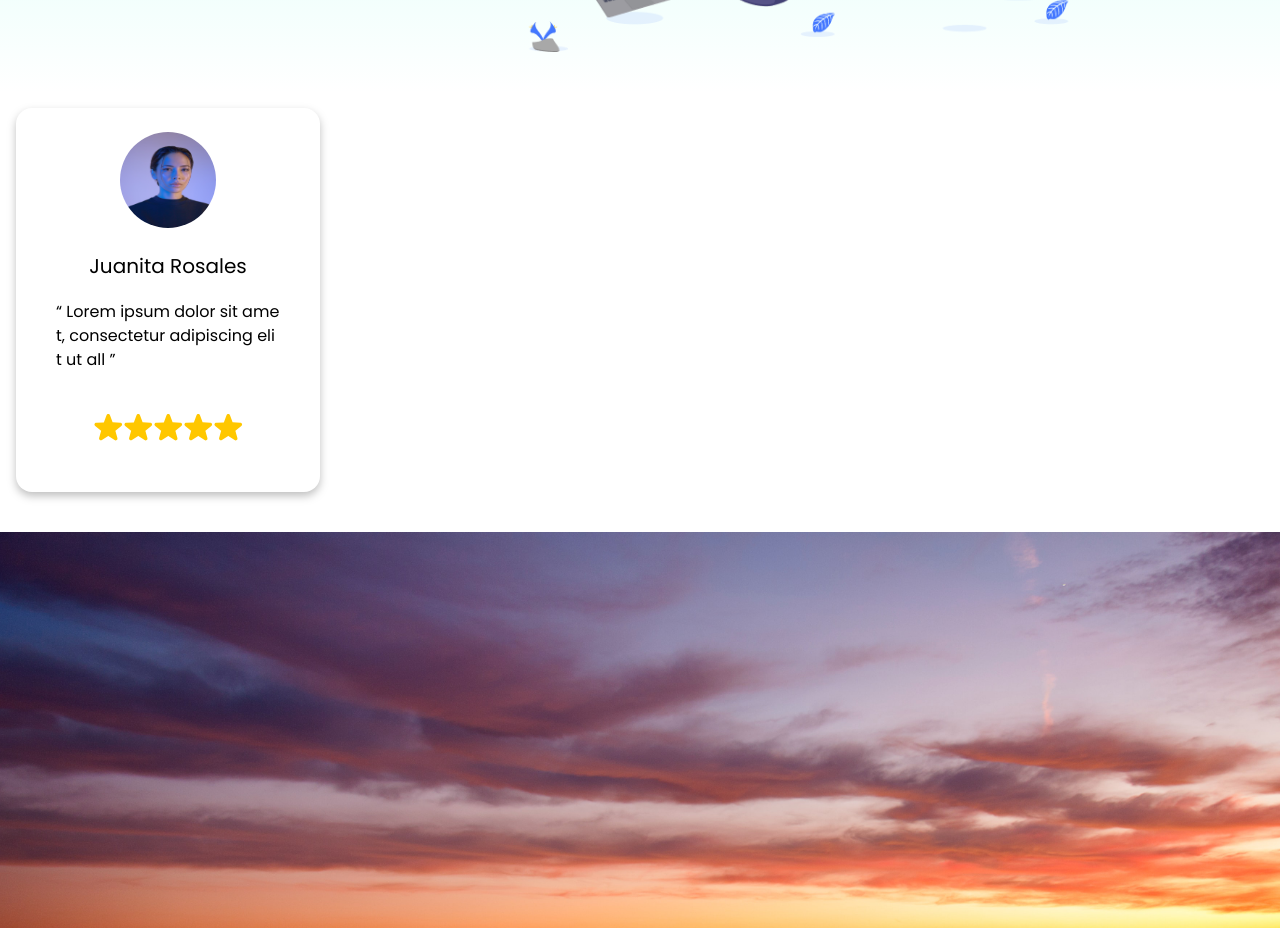
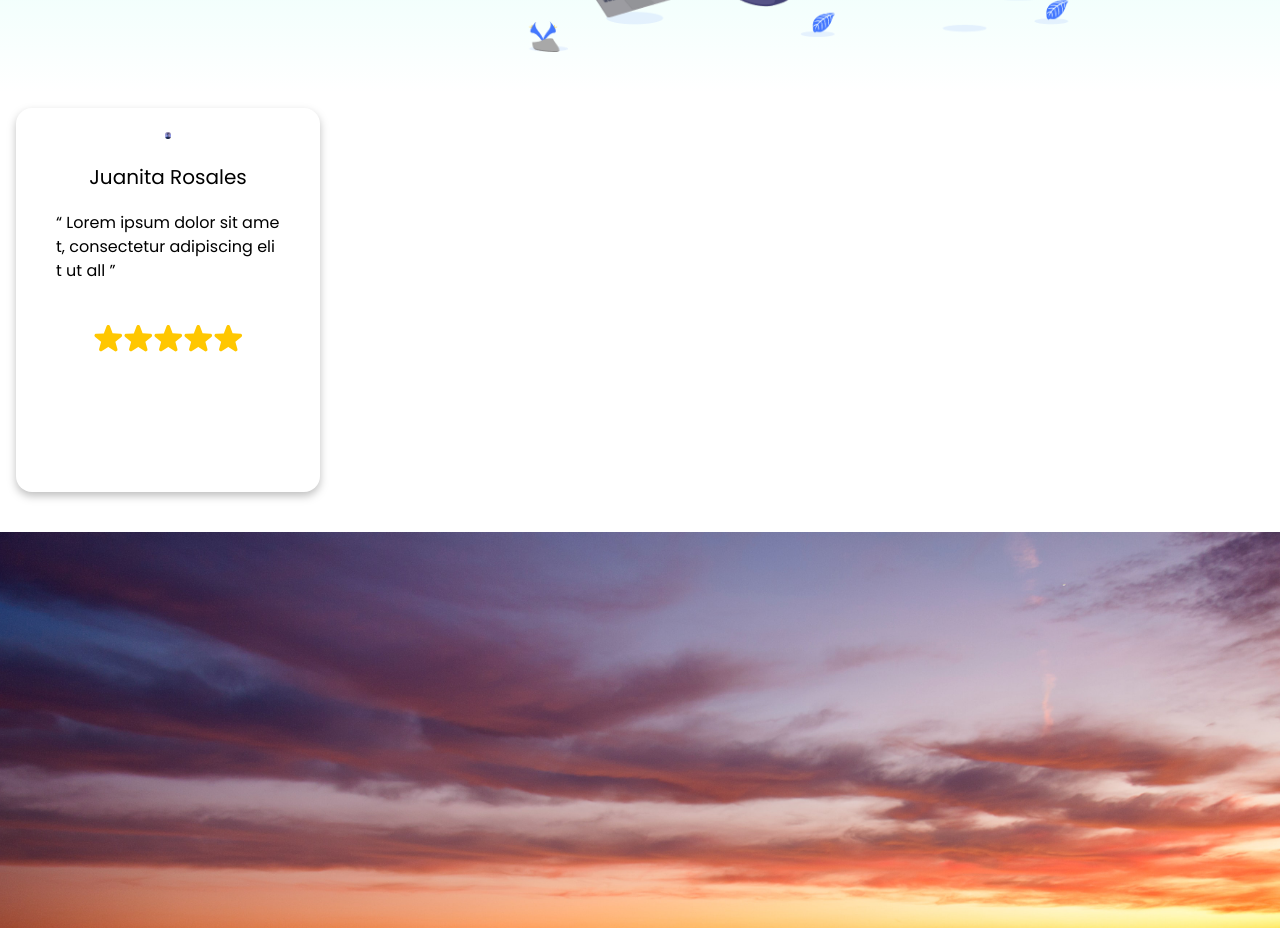
Before and after one commit to lacdev/xplorit-frontend, a React (Create React App) app: page / in a window 1280 px wide. Shown: the part 3000-3928 px from the top of the page. Built offline with nearby package versions, Linux system fonts and the light colour scheme.

Commit message:
Config Avatar & inprogress task Comments

```diff
--- a/src/App.js
+++ b/src/App.js
@@ -14,7 +14,7 @@ function App() {
       <Routes>
         <Route path="*" element={<NotFoundPage />} />
         <Route path="/" element={<Home />} />
-        <Route path="/RoutePage" element={<RoutePage/>}/>
+        <Route path="/Routes" element={<RoutePage/>}/>
       </Routes>
       <Footer />
 
--- a/src/components/Common/Avatar.js
+++ b/src/components/Common/Avatar.js
@@ -3,12 +3,12 @@ import ImaAvatar from 'assets/img/avatar1.jpg'
 
 const classes={
     container:'flex bg-transparent p-6 justify-center ',
-    img:'rounded rounded-full place-content-center w-24 h-24'
+    img:'rounded rounded-full place-content-center'
 }
-function Avatar() {
+function Avatar({width, height}) {
   return (
   <div className={classes.container} >
-    <img src={ImaAvatar} className={classes.img} alt="*"></img>
+    <img src={ImaAvatar} className={classes.img} alt="*" width={width} height={height}></img>
   </div>
 
    );
--- a/src/components/LandingComponents/Testimonials.js
+++ b/src/components/LandingComponents/Testimonials.js
@@ -13,7 +13,7 @@ const classes={
 function Testimonials() {
   return (
   <div className={classes.container}>
-      <Avatar></Avatar>
+      <Avatar width="6rem" height="6rem"></Avatar>
       <div>
           <h1 className={classes.name} >Juanita Rosales</h1>
       </div>
--- a/src/pages/RoutePage.js
+++ b/src/pages/RoutePage.js
@@ -1,5 +1,22 @@
 import React from 'react';
+import Avatar from 'components/Common/Avatar';
+import StartHalf from 'assets/icons/startHalf';
+const classes={
+  container:'w-commentsW h-commentsH bg-white rounded-3xl drop-shadow-testimonialShadow',
+  maincon:'flex flex-col m-2',
+}
+export default function RoutePage() {
+  return (
+  <div className={classes.container} >
+   <Avatar width="3rem" height="3rem"></Avatar>
+    <div className={classes.maincon} >
+      <h3>Lupita Florencia</h3>
+    <p>Fecha de Publicación</p>
+    <StartHalf width="1.375rem" height="1.375rem"></StartHalf>
+    <p>4.8</p>
+    </div>
+    <p>Lorem ipsum dolor sit amet, consectetur adipiscing elit. Ipsum purus sit gravida ullamcorper lectus sapien, massa at odio. Cursus tortor sodales laoreet faucibus ullamcorper sit urna nullam porttitor. Sed at in viverra purus quis. Varius suspendisse volutpat habitasse hendrerit velit at in nisi, volutpat. Eu morbi in lacinia nunc, mauris vel sed nunc. Vitae fermentum cras senectus netus est velit porttitor imperdiet.</p>
+  </div>
 
-export default function RoutePage() {
-  return <div></div>;
+  );
 }
```
Also changed, not shown: 1 other file (tests, documents, lock files or other folders).
